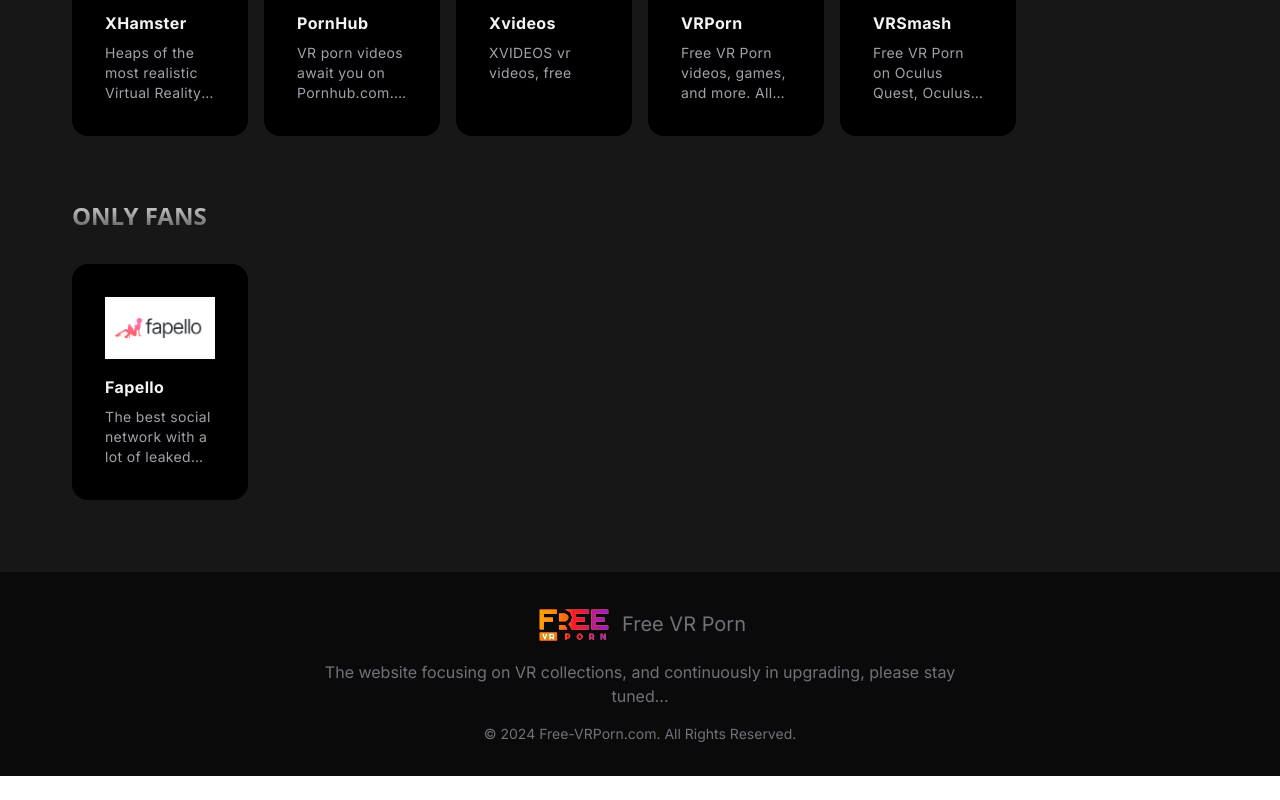
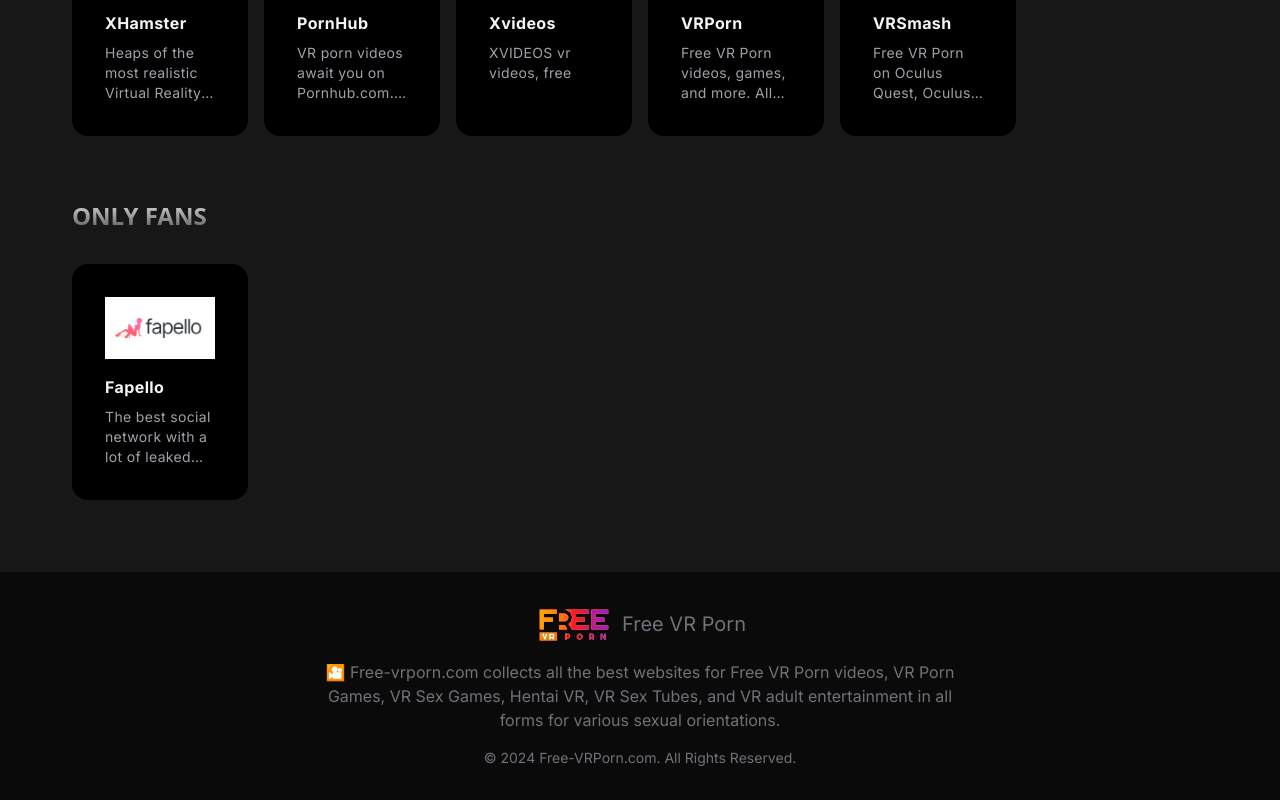
Before and after one commit to MrRLVVK/freevrnav, a Next.js app: page / in a window 1280 px wide. Shown: the part 3295-4095 px from the top of the page. Before the commit the page ends 4071 px from the top, so only its background shows below. Built offline with nearby package versions, Linux system fonts and the light colour scheme.

Commit message:
edit the footer

```diff
--- a/components/footer-beam.tsx
+++ b/components/footer-beam.tsx
@@ -1,4 +1,5 @@
 import Image from "next/image";
+import Link from "next/link";
 
 export default function FooterItem() {
     return (
@@ -11,8 +12,8 @@
                     <div className="text-xl text-zinc-500">Free VR Porn</div>
                 </div>
             </div>
-            <p className="text-base text-center text-zinc-500 mx-auto max-w-2xl">The website focusing on VR collections, and continuously in upgrading, please stay tuned...</p>
-
+            <p className="text-base text-center text-zinc-500 mx-auto max-w-2xl">🎦 Free-vrporn.com collects all the best websites for Free VR Porn videos, VR Porn Games, VR Sex Games, Hentai VR, VR Sex Tubes, and
+                VR adult entertainment in all forms for various sexual orientations.</p>
             <div className="text-sm text-zinc-500 text-center">© 2024 Free-VRPorn.com. All Rights Reserved.</div>
         </div>
     );
```
